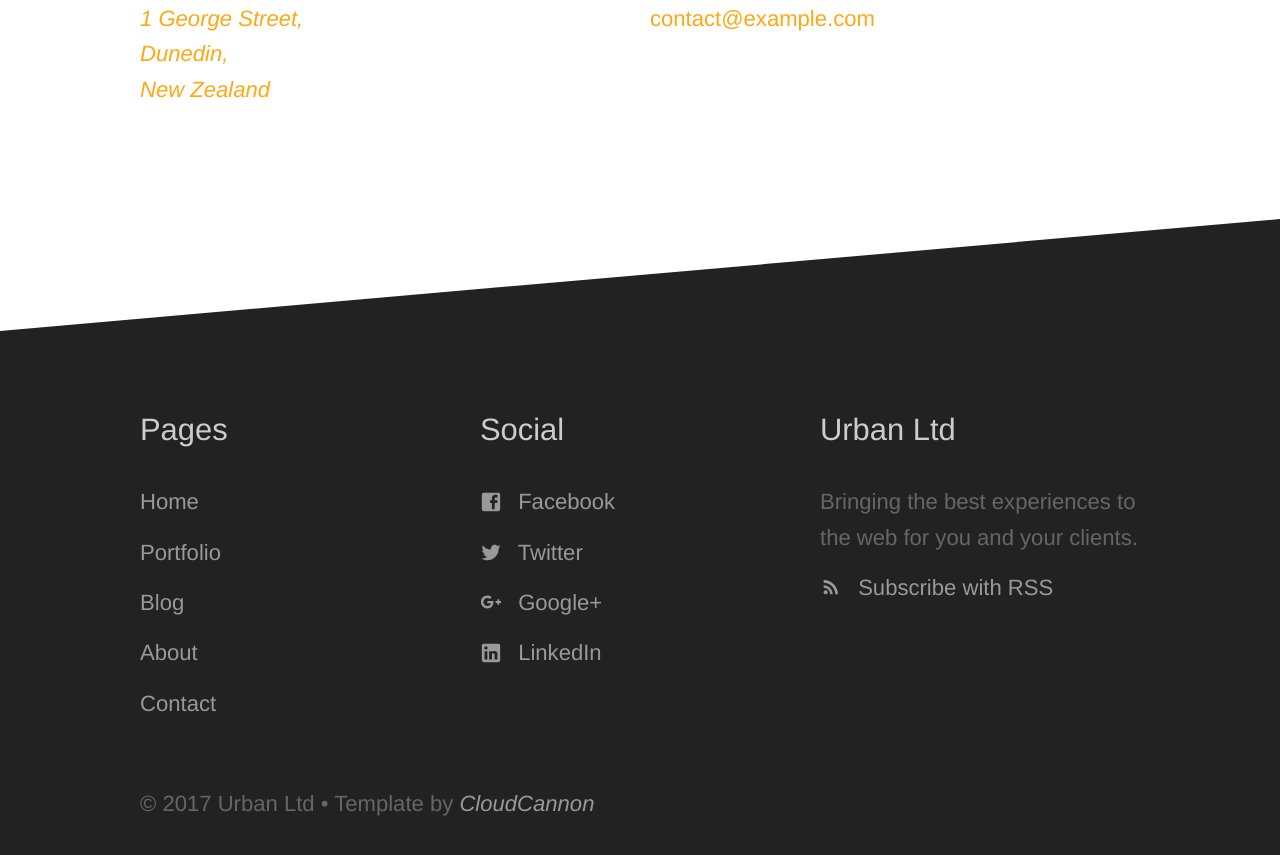
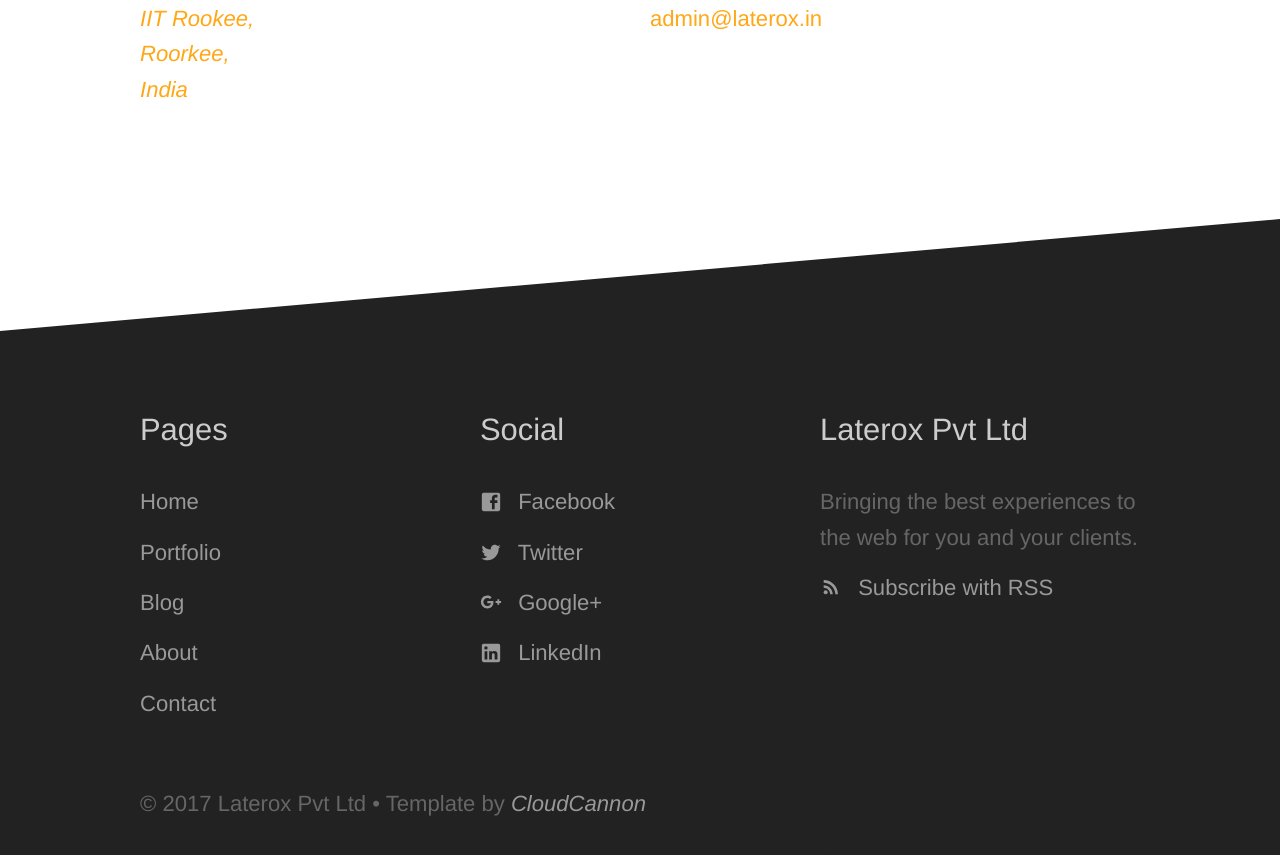
Before and after one commit to laterox/laterox.github.io, a Jekyll site: the page built from contact.html, in a window 1280 px wide and 1400 px high, scrolled down 1538 px. Shown: the part 467-1322 px from the top of the window. Built offline with Jekyll 4.4.1, drawn with Linux system fonts in a browser that asks for light colours.

```diff
--- a/_config.yml
+++ b/_config.yml
@@ -1,7 +1,7 @@
 title: Laterox
 url: "https://laterox.github.io/"
 baseurl:
-google_analytics_key:
+google_analytics_key: UA-96752681-1
 google_maps_javascript_api_key:
 disqus_shortname:
 
--- a/_data/footer.yml
+++ b/_data/footer.yml
@@ -13,7 +13,7 @@
 - title: Social
   links:
     - name: Facebook
-      link:
+      link: https://www.facebook.com/laterox/
       social_icon: Facebook
       new_window: true
     - name: Twitter
--- a/contact.html
+++ b/contact.html
@@ -3,9 +3,9 @@ title: Contact
 heading: Get in touch today
 subtitle: We'd love to help your business.
 map:
-  latitude: -45.8787605
-  longitude: 170.5027976
-  address: "1 George Street, Dunedin, New Zealand"
+  latitude: 29.8649
+  longitude: 77.8966
+  address: "IIT Rookee, Roorkee, India"
   zoom: 13
 ---
 
```
Also changed, not shown: _data/company.yml (+5 -5 lines).
